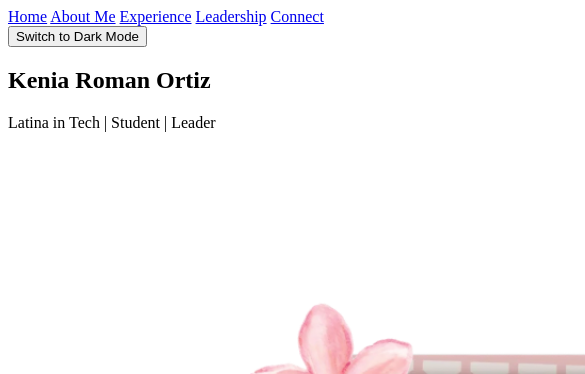
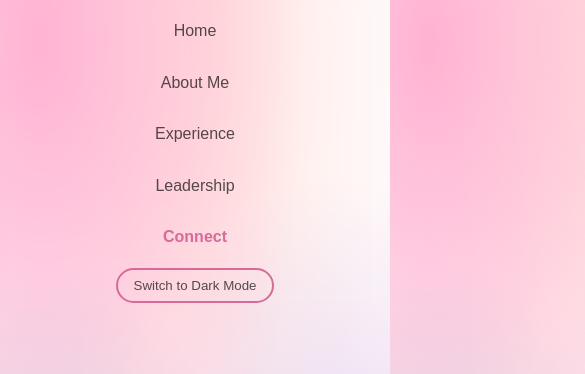
Before and after one commit to kenia-roman/Homework_4_CSE134B, a plain HTML site: page index.html in a window 390 px wide. Shown: the top 374 px of the page, 585 px wide, since content can reach past the window. Drawn offline with Linux system fonts and the light colour scheme; a web font is replaced by a local one.

Commit message:
copied over styling sheet

```diff
--- /dev/null
+++ b/style.css
@@ -0,0 +1,266 @@
+
+@import url('https://fonts.googleapis.com/css2?family=Fraunces:opsz,wght@9..144,100..900&display=swap');
+@import url('https://fonts.googleapis.com/css2?family=Google+Sans+Flex:wght@100..900&display=swap');
+
+:root {
+    --heading-font: 'Fraunces', sans-serif;
+    --body-font: 'Google Sans Flex', sans-serif;
+    --text-color: rgba(7, 7, 7, 0.692);
+    --section-spacing: 4rem;
+    color-scheme: light;
+    --background-color: #fff8f8;
+    --glow-pink: rgba(255, 140, 190, 0.65);
+    --glow-purple: rgba(179, 147, 233, 0.573);
+    --glow-peach: rgba(255, 214, 199, 0.466);
+    --glow-blue: rgba(94, 166, 197, 0.473);
+    --link-color: #d86a9a;
+}
+
+
+
+
+:root[data-theme="dark"] {
+    color-scheme: dark;
+    --background-color: #17121e;
+    --text-color: #f5eaf1;
+    --glow-pink: rgba(180, 52, 115, 0.38);
+    --glow-purple: rgba(112, 65, 185, 0.40);
+    --glow-peach: rgba(160, 75, 110, 0.20);
+    --glow-blue: rgba(55, 115, 155, 0.30);
+    --link-color: #ffb3d5;
+}
+
+
+html, body {
+    margin: 0;
+    padding: 0;
+}
+
+body {
+    background-color: var(--background-color);
+
+    background-image:
+        radial-gradient(
+            ellipse at 10% 5%,
+            var(--glow-pink),
+            transparent 55%
+        ),
+        radial-gradient(
+            ellipse at 85% 95%,
+            var(--glow-purple),
+            transparent 55%
+        ),
+        radial-gradient(
+            ellipse at 55% 5%,
+            var(--glow-peach),
+            transparent 55%
+        ),
+        radial-gradient(
+            ellipse at 15% 85%,
+            var(--glow-blue),
+            transparent 45%
+        );
+
+    background-attachment: fixed;
+    min-height: 100vh;
+    color: var(--text-color);
+    line-height: 1.6;
+    font-family: var(--body-font);
+}
+
+h1, h2, h3, h4, p {
+    font-family: var(--heading-font);
+    text-align: center;
+
+}
+h1 {
+    font-size: 3rem;
+}
+
+h3 {
+    font-size: 1.5rem;
+}
+
+nav {
+    display: flex;
+    justify-content: flex-end;
+    flex-wrap: wrap;
+    gap: 20px;
+    padding: 10px;
+
+}
+
+nav a {
+    font-family: var(--body-font);
+    color: var(--text-color);
+    text-decoration: none;
+    transition: color 0.3s ease, transform 0.3s ease;
+    padding: 0.5em 0.75em;
+    display: inline-block;
+}
+
+nav a:hover {
+    color: #d86a9a;
+    transform: scale(1.08);
+}
+
+
+
+
+header {
+    position: sticky;
+    top: 0;
+    z-index: 100;
+    backdrop-filter: blur(10px);
+}
+
+section {
+    scroll-margin-top: 100px;
+}
+
+h1 {
+    text-align: center;
+}
+
+#intro {
+    display: flex;
+    justify-content: center;
+    align-items: center;
+    text-align: center;
+    padding: var(--section-spacing);
+    position: relative;
+    flex-direction: column;
+}
+
+#intro img{
+    transform: translateX(60px);
+}
+
+.name {
+    font-size: 5rem;
+    color: rgba(245, 44, 134, 0.393);
+    margin-bottom: 0px;
+    margin-top: 0%;
+}
+
+.subtitle {
+    font-size: 2.0rem;
+    color: rgba(250, 95, 165, 0.406);
+    margin-bottom: 0%;
+    margin-top: -7px;
+}
+
+
+a[href="#contact"] {
+    font-weight: bold;
+    color: #d86a9a;
+}
+
+section > h2 {
+    font-family: var(--heading-font);
+    font-size: 2rem;
+}
+
+h2 + p {
+    font-size: 1.2rem;
+    line-height: 1.8;
+}
+
+a:focus-visible,
+button:focus-visible,
+input:focus-visible,
+textarea:focus-visible  {
+    outline: 3px solid #d86a9a;
+    outline-offset: 5px;
+    border-radius: 4px;
+}
+
+/* Responsive Design for Mobile */
+@media (max-width: 600px) {
+
+
+    nav {
+        flex-direction: column;
+        align-items: center;
+        gap: 10px;
+    }
+
+
+
+
+    .name {
+        font-size: 2.5rem;
+    }
+
+
+    .subtitle {
+        font-size: 1.2rem;
+    }
+}
+
+.collage{
+    align-items: right;
+    display: flex;
+    width: 62rem;
+    margin-top: -90px;
+}
+
+.aboutme{
+    text-align: center;
+    margin-left: 15rem;
+    margin-right:15rem;
+    font-size: 1.5rem;
+    margin-top: -30px;
+    color:rgb(158, 65, 109);
+    margin-bottom: 15rem;
+}
+
+#contact{
+    text-align: center;
+}
+
+#contact a {
+    color: #d86a9a;
+    font-family: var(--body-font);
+    text-decoration: none;
+    font-weight: bold;
+
+}
+
+#contact a:hover {
+    color: #a82e65;
+    text-decoration: underline;
+}
+
+
+#theme-toggle {
+    font-family: var(--body-font);
+    background-color: transparent;
+    color: var(--text-color);
+    border: 2px solid var(--link-color);
+    border-radius: 25px;
+    padding: 0.5rem 1rem;
+    cursor: pointer;
+}
+
+#theme-toggle:hover {
+    background-color: var(--link-color);
+    color: var(--background-color);
+}
+
+#theme-toggle[hidden] {
+    display: none;
+}
+
+::view-transition-old(root),
+::view-transition-new(root) {
+    animation-duration: 0.5s;
+    animation-timing-function: ease-in-out;
+}
+
+@media (prefers-reduced-motion: reduce) {
+    ::view-transition-old(root),
+    ::view-transition-new(root) {
+        animation: none;
+    }
+}
```
Also changed, not shown: form-no-js.html (+1 -1 lines), form-with-js.html (+1 -1 lines).
